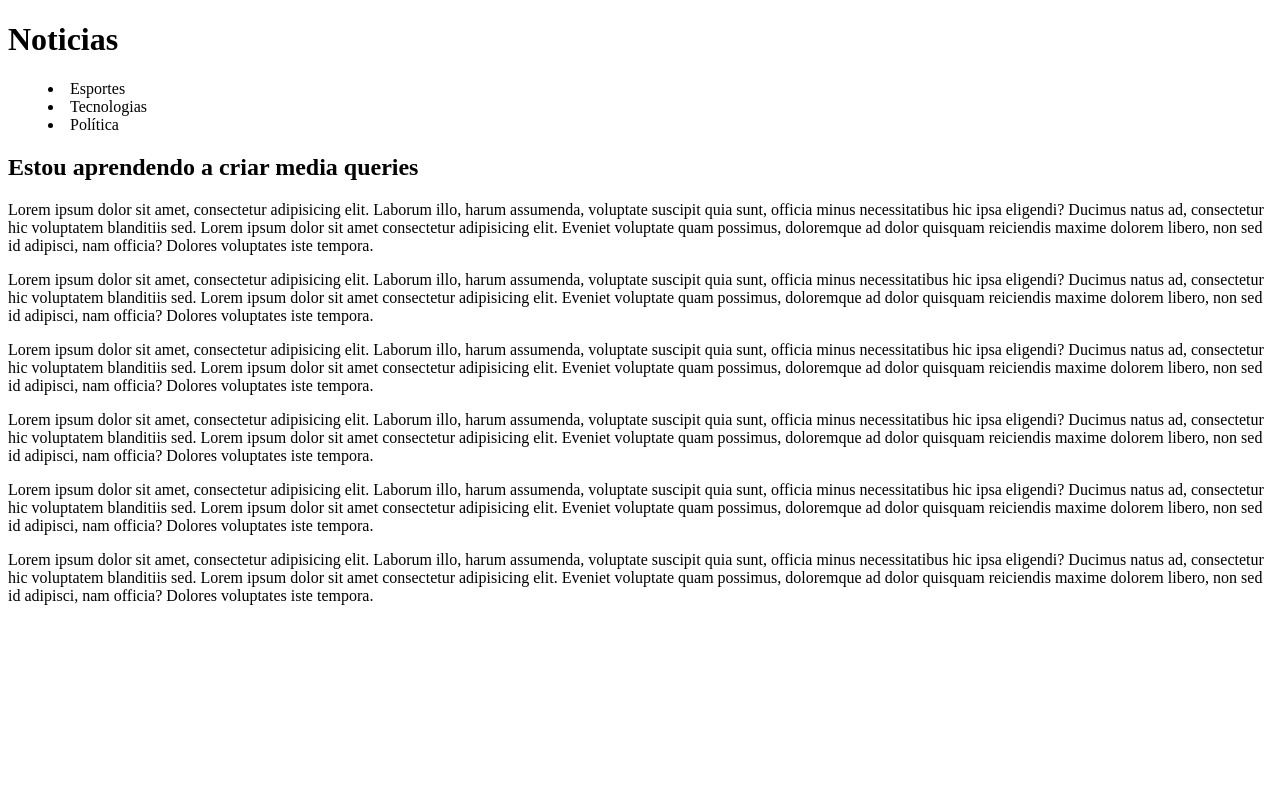
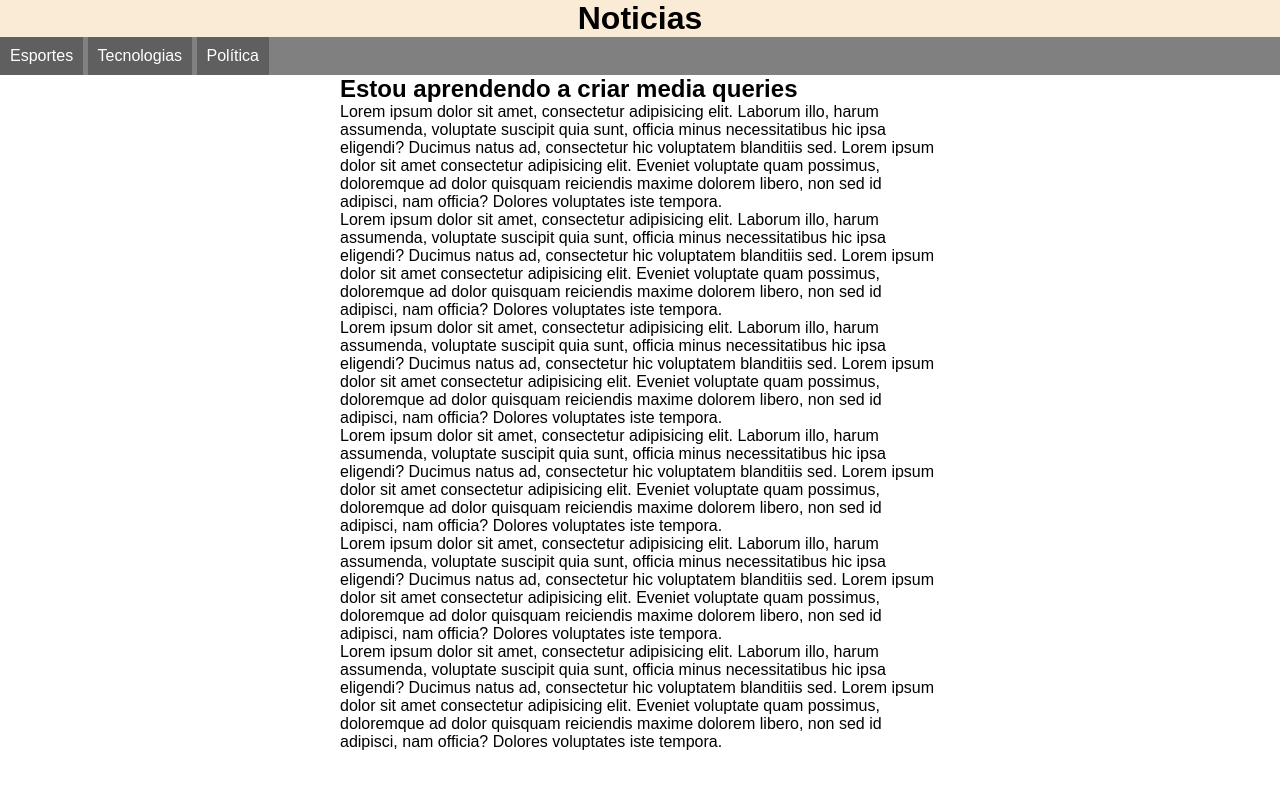
Before and after one commit to SamWolffy/HTML-CSS, a plain HTML site: page exercicios/ex26/mq01/index.html in a window 1280 px wide. Drawn offline with Linux system fonts and the light colour scheme.

Commit message:
Arrumei a ul

```diff
--- a/exercicios/ex26/mq01/index.html
+++ b/exercicios/ex26/mq01/index.html
@@ -13,9 +13,11 @@
     <header>
         <h1>Noticias</h1>
         <menu>
-            <li>Esportes</li>
-            <li>Tecnologias</li>
-            <li>Política</li>
+            <ul>
+                <li>Esportes</li>
+                <li>Tecnologias</li>
+                <li>Política</li>
+            </ul>
         </menu>
     </header>
 
@@ -56,4 +58,5 @@
         </article>
     </main>
 </body>
+
 </html>
--- a/exercicios/ex26/mq01/src/style/impress.css
+++ b/exercicios/ex26/mq01/src/style/impress.css
@@ -1 +1,20 @@
 /* estilo para imperssora */
+
+*{
+    margin: 10px;
+    padding: 10px;
+}
+
+html {
+    font-family: 'Courier New', Courier, monospace;
+    font-size: 1.5em;
+    line-height: 1.5em;
+}
+
+menu {
+    display: none;
+}
+
+article::after {
+    content: 'esse artigo foi impresso atraves do site www.eu.eua.com';
+}
--- a/exercicios/ex26/mq01/src/style/style.css
+++ b/exercicios/ex26/mq01/src/style/style.css
@@ -0,0 +1,36 @@
+/* tela */
+
+* {
+    margin: 0px;
+    padding: 0px;
+}
+
+html {
+    font-family: Arial, Helvetica, sans-serif;
+    font-size: 1em;
+}
+
+header {
+    background-color: antiquewhite;
+}
+
+header h1 {
+    text-align: center;
+}
+menu ul {
+    list-style: none;
+    background-color: grey;
+}
+
+menu li {
+    display: inline-block;
+    padding: 10px;
+    background-color: rgb(95, 95, 95);
+    color: white;
+}
+
+article {
+    width: 600px;
+    display: block;
+    margin: auto;
+}
```
